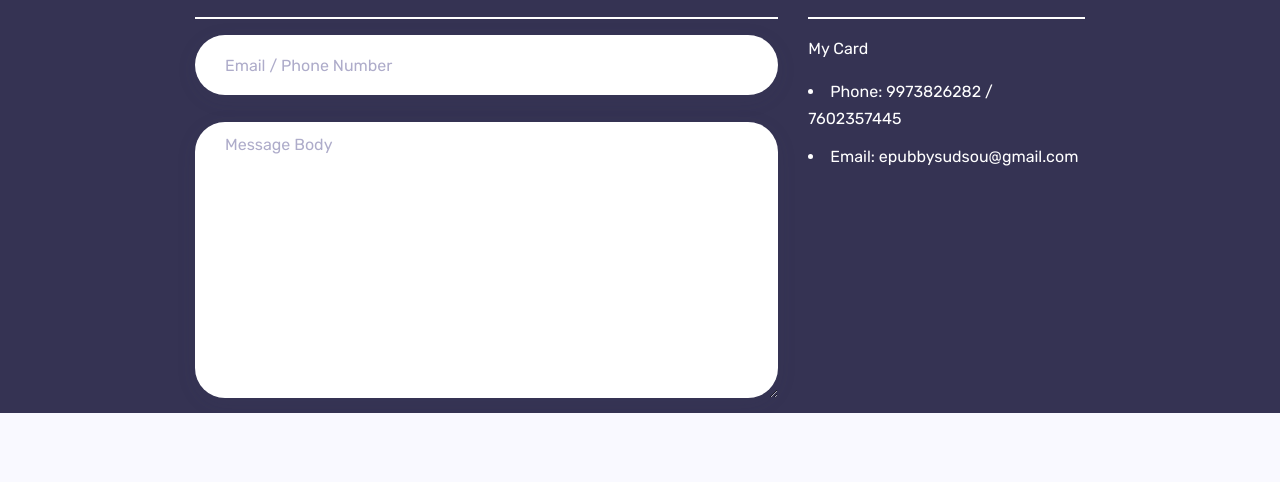
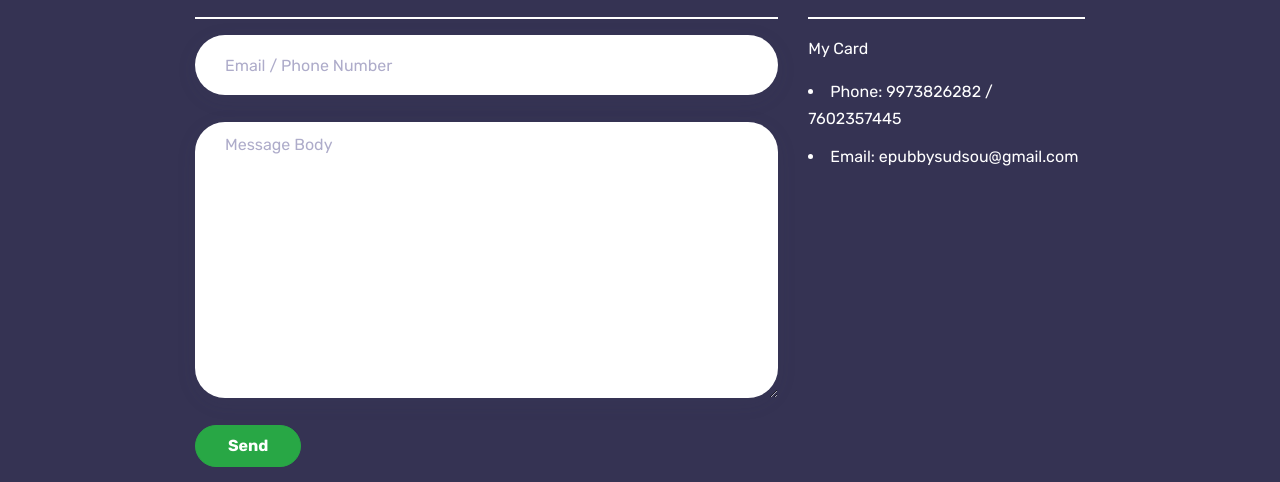
Before and after one commit to sudiptasoumyajit/My-Protfolio, a plain HTML site: page index.html in a window 1280 px wide. Shown: the part 4398-4880 px from the top of the page. Before the commit the page ends 4811 px from the top, so only its background shows below. Drawn offline with Linux system fonts and the light colour scheme.

Commit message:
Update index.html

```diff
--- a/index.html
+++ b/index.html
@@ -631,6 +631,8 @@
 				    <hr style="border: 0.5px solid white;">
 					<input type="text" placeholder="Email / Phone Number" class="form-control"><br>
 					<textarea placeholder="Message Body" cols="30" rows="10" class="form-control"></textarea>
+					<br>
+					<button class="btn btn-success">Send</button>
 
 				</div>
 
```
